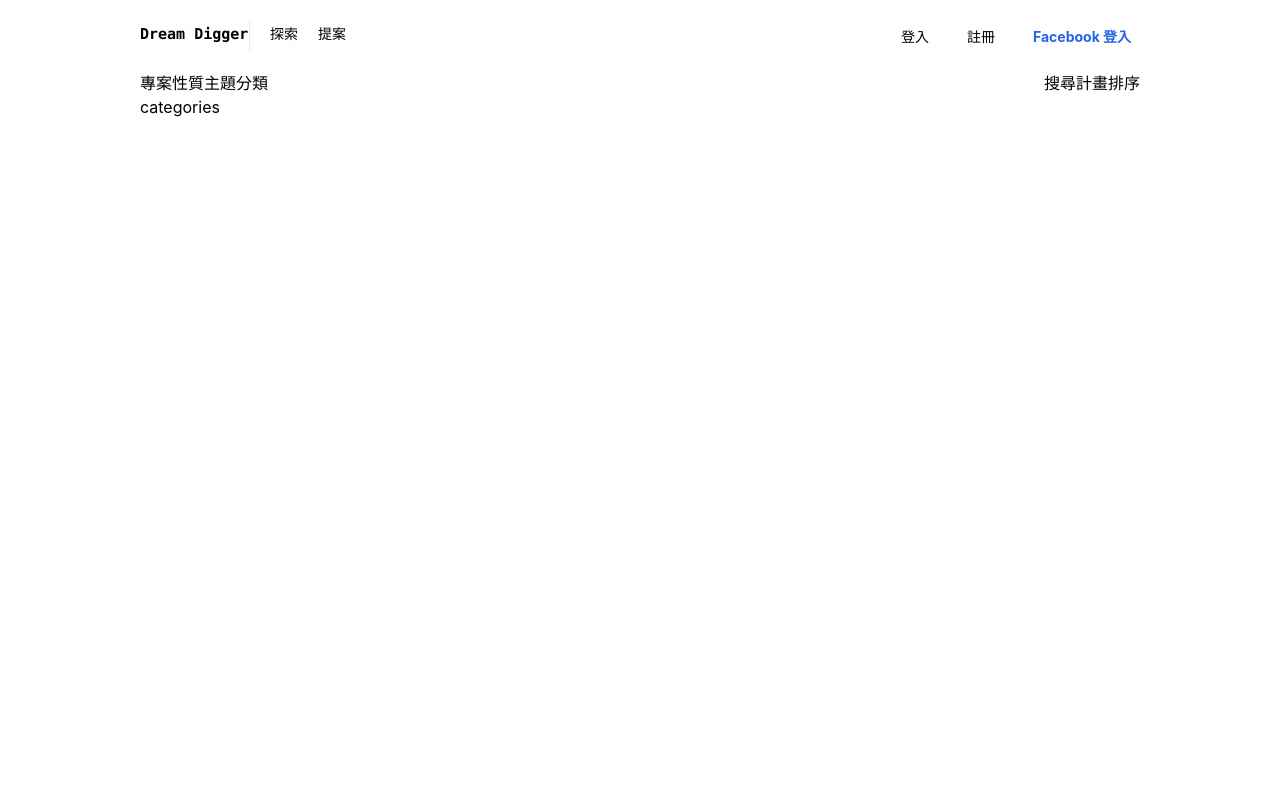
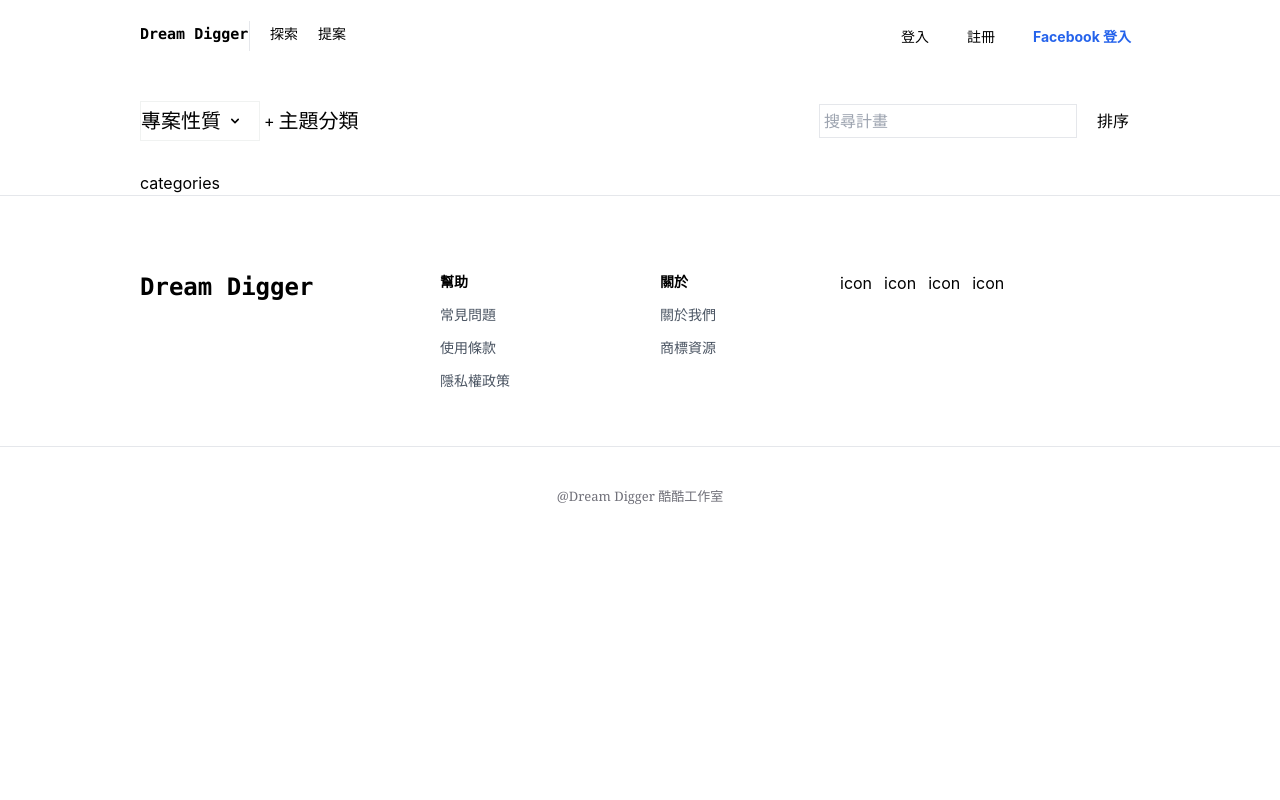
Before and after one commit to hryjosn/dream-digger, a Next.js app: page /categories in a window 1280 px wide. Shown: the top 800 px of the page. Built offline with nearby package versions, Linux system fonts and the light colour scheme.

Commit message:
categories UI search remade

```diff
--- a/src/containers/Categories/Categories.tsx
+++ b/src/containers/Categories/Categories.tsx
@@ -8,13 +8,25 @@ const Categories = () => {
           <div className='flex items-center'>
             <div className='flex space-x-5 h-[30px]'>
               <div className='w-[110px] border-r'>
-                <a href='' className='font-mono font-semibold text-[15px] w-[100px]'>Dream Digger</a>
+                <a
+                  href=''
+                  className='font-mono font-semibold text-[15px] w-[100px]'>
+                    Dream Digger
+                </a>
               </div>
               <div className=''>
-                <a href='./categories' className='text-[14px]'>探索</a>
+                <a
+                  href='./categories'
+                  className='text-[14px]'>
+                    探索
+                </a>
               </div>
               <div>
-                <a href='' className='text-[14px]'>提案</a>
+                <a
+                  href=''
+                  className='text-[14px]'>
+                    提案
+                </a>
               </div>
             </div>
           </div>
@@ -23,38 +35,66 @@ const Categories = () => {
           <div className='flex items-center'>
             <div className='flex space-x-4 mr-[7px]'>
               <div className='w-[50px]'>
-                <a href='./login' className='text-[14px]'>登入</a>
+                <a
+                  href='./login'
+                  className='text-[14px]'>
+                    登入
+                </a>
               </div>
               <div className='w-[50px]'>
-                <a href='./signup' className='text-[14px]'>註冊</a>
+                <a
+                  href='./signup'
+                  className='text-[14px]'>
+                    註冊
+                </a>
               </div>
               <div className='w-[100px]'>
-                <a href=''  className='font-bold text-[14px] text-blue-600/100'>Facebook 登入</a>
+                <a
+                  href=''
+                  className='font-bold text-[14px] text-blue-600/100'>
+                    Facebook 登入
+                </a>
               </div>
             </div>
           </div>
         </div>
       </header>
       <div className='flex justify-center'>
-        <div className='w-[500px] flex'>
-          <div className=''>
+        <div className='w-[500px] h-[100px] flex space-x-1 flex items-center'>
+          <button className='flex items-center text-[20px] w-[120px] h-[40px] border border-[#F0F2F1]'>
             專案性質
-          </div>
-          <div>
+            <svg
+              className="w-4 h-4 mx-1.5"
+              aria-hidden="true"
+              fill="currentColor"
+              viewBox="0 0 20 20"
+              xmlns="http://www.w3.org/2000/svg">
+                <path
+                  fill-rule="evenodd"
+                  d="M5.293 7.293a1 1 0 011.414 0L10 10.586l3.293-3.293a1 1 0 111.414 1.414l-4 4a1 1 0 01-1.414 0l-4-4a1 1 0 010-1.414z"
+                  clip-rule="evenodd">
+                </path>
+            </svg>
+          </button>
+          <p>+</p>
+          <div className='text-[20px] w-[100px]'>
             主題分類
           </div>
         </div>
-        <div className='w-[500px] flex justify-end'>
+        <div className='w-[500px] h-[100px] flex justify-end items-center space-x-5'>
+          <label className='border'>
+            <input
+              className='caret-black p-1'
+              placeholder='搜尋計畫'
+            />
+          </label>
           <div className=''>
-            搜尋計畫
-          </div>
-          <div>
-            排序
+            <p className='flex justify-end mr-[11px]'>排序</p>
           </div>
         </div>
       </div>
       <div className='flex justify-center'>
-        <div className='w-[1000px] h-[1000px]'>
+        <div className='w-[1000px]'>
           categories
         </div>
       </div>
@@ -68,21 +108,60 @@ const Categories = () => {
             <div className='w-[250px] text-[14px]'>
               <div className='justfiy-start ml-[50px] mt-[75px] flex flex-col space-y-3'>
                 <p className='font-semibold'>幫助</p>
-                <a href='./question' className='hover:text-blue-700 text-gray-600'>常見問題</a>
-                <a href='./TermsOfUse' className='hover:text-blue-700 text-gray-600'>使用條款</a>
-                <a href='./privacy' className='hover:text-blue-800 text-gray-600'>隱私權政策</a>
+                <a
+                  href='./question'
+                  className='hover:text-blue-700 text-gray-600'>
+                    常見問題
+                </a>
+                <a
+                  href='./TermsOfUse'
+                  className='hover:text-blue-700 text-gray-600'>
+                    使用條款
+                </a>
+                <a
+                  href='./privacy'
+                  className='hover:text-blue-800 text-gray-600'>
+                    隱私權政策
+                </a>
               </div>
             </div>
-            <div className='w-[230px] text-[14px]'>
-              <div className='ustfiy-start ml-[20px] mt-[75px] flex flex-col space-y-3'>
+            <div className='w-[200px] text-[14px]'>
+              <div className='ml-[20px] mt-[75px] flex flex-col space-y-3'>
                 <p className='font-semibold'>關於</p>
-                <a href='./about' className='hover:text-blue-800 text-gray-600'>關於我們</a>
-                <a href='./trademark' className='hover:text-blue-800 text-gray-600'>商標資源</a>
+                <a
+                  href='./about'
+                  className='hover:text-blue-800 text-gray-600'>
+                    關於我們
+                </a>
+                <a
+                  href='./trademark'
+                  className='hover:text-blue-800 text-gray-600'>
+                    商標資源
+                </a>
               </div>
             </div>
             <div className='flex'>
-              <div>
-                <a href='./facebook'></a>
+              <div className='mt-[75px] flex space-x-3'>
+                <a
+                  href='./facebook'
+                  className='hover:text-blue-700'>
+                    icon
+                </a>
+                <a
+                  href='./instagram'
+                  className='hover:text-red-600'>
+                    icon
+                </a>
+                <a
+                  href='./youtube'
+                  className='hover:text-red-600'>
+                    icon
+                </a>
+                <a
+                  href='./line'
+                  className='hover:text-lime-500'>
+                    icon
+                </a>
               </div>
             </div>
           </div>
```
